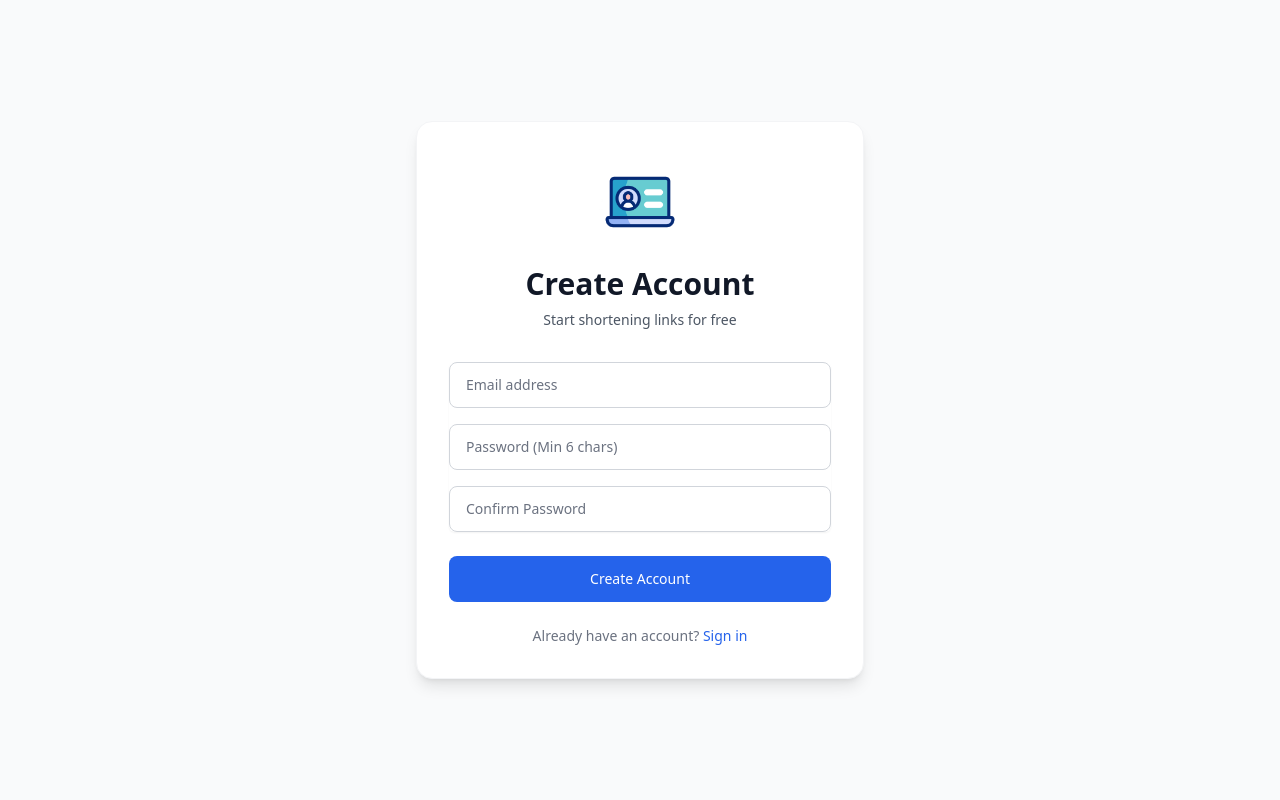
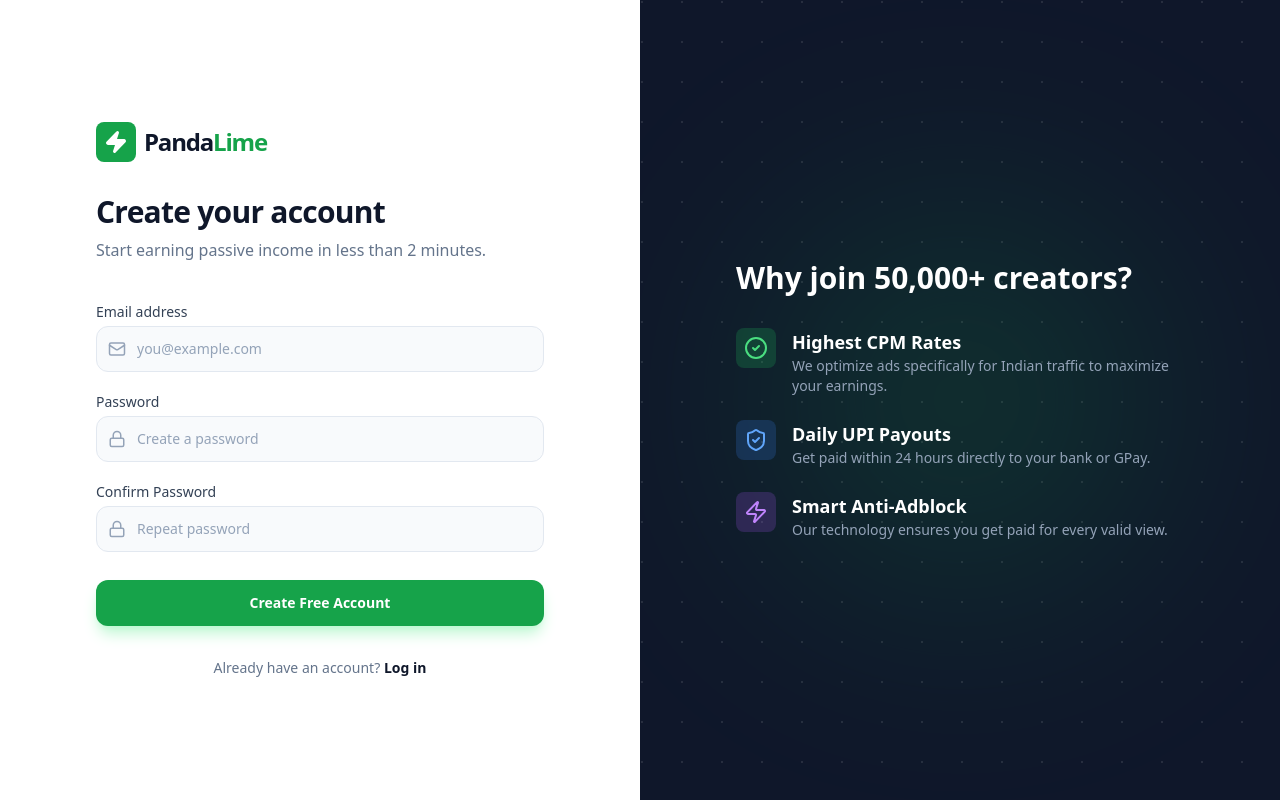
Before and after one commit to instagramredirectip/url-shortener-saas, a React (Vite) app in the folder client/: page /register in a window 1280 px wide. Built offline with nearby package versions, Linux system fonts and the light colour scheme; no server answers.

Commit message:
Login page upgrade

```diff
--- a/client/src/pages/Login.jsx
+++ b/client/src/pages/Login.jsx
@@ -2,9 +2,7 @@ import { useState } from 'react';
 import api from '../services/api';
 import { useNavigate, Link } from 'react-router-dom';
 import toast from 'react-hot-toast';
-import { Loader2 } from 'lucide-react';
-// IMPORT YOUR GIF
-import loginGif from '../assets/login.gif';
+import { Loader2, Mail, Lock, ArrowRight, TrendingUp, ShieldCheck } from 'lucide-react';
 
 const Login = () => {
   const [formData, setFormData] = useState({ email: '', password: '' });
@@ -29,43 +27,64 @@ const Login = () => {
   };
 
   return (
-    <div className="min-h-screen flex items-center justify-center bg-gray-50 py-12 px-4 sm:px-6 lg:px-8">
-      <div className="max-w-md w-full space-y-8 bg-white p-8 rounded-2xl shadow-lg border border-gray-100">
+    <div className="min-h-screen flex bg-white font-sans">
 
-        {/* LOGO SECTION */}
-        <div className="flex flex-col items-center">
-          <img
-            src={loginGif}
-            alt="PandaLime Login"
-            className="h-24 w-auto mb-4"
-          />
-          <h2 className="text-3xl font-extrabold text-gray-900">
-            Welcome Back
+      {/* LEFT SIDE: FORM */}
+      <div className="w-full lg:w-1/2 flex flex-col justify-center px-8 sm:px-12 lg:px-24 py-12">
+        <div className="sm:mx-auto sm:w-full sm:max-w-md">
+          {/* Logo */}
+          <Link to="/" className="flex items-center gap-2 mb-8 group w-fit">
+             <div className="bg-slate-900 text-white p-2 rounded-lg group-hover:bg-green-600 transition-colors">
+                <ShieldCheck size={24} />
+             </div>
+             <span className="text-2xl font-black text-slate-900 tracking-tighter">Panda<span className="text-green-600">Lime</span></span>
+          </Link>
+
+          <h2 className="text-3xl font-extrabold text-slate-900 tracking-tight">
+            Welcome back
           </h2>
-          <p className="mt-2 text-sm text-gray-600">
-            Sign in to manage your links
+          <p className="mt-2 text-slate-500">
+            Enter your details to access your earnings dashboard.
           </p>
         </div>
 
-        <form className="mt-8 space-y-6" onSubmit={handleSubmit}>
-          <div className="rounded-md shadow-sm space-y-4">
+        <div className="mt-10 sm:mx-auto sm:w-full sm:max-w-md">
+          <form className="space-y-6" onSubmit={handleSubmit}>
+
+            {/* Email Input */}
             <div>
+              <label className="block text-sm font-medium text-slate-700 mb-1">Email address</label>
+              <div className="relative">
+                <div className="absolute inset-y-0 left-0 pl-3 flex items-center pointer-events-none text-slate-400">
+                  <Mail size={18} />
+                </div>
                 <input
                   name="email"
                   type="email"
                   required
-                className="appearance-none relative block w-full px-4 py-3 border border-gray-300 placeholder-gray-500 text-gray-900 rounded-lg focus:outline-none focus:ring-primary focus:border-primary focus:z-10 sm:text-sm"
-                placeholder="Email address"
+                  className="block w-full pl-10 pr-3 py-3 border border-slate-200 rounded-xl text-slate-900 placeholder-slate-400 focus:outline-none focus:ring-2 focus:ring-green-500/20 focus:border-green-500 transition-all sm:text-sm bg-slate-50 focus:bg-white"
+                  placeholder="you@example.com"
                   onChange={handleChange}
                 />
               </div>
+            </div>
+
+            {/* Password Input */}
             <div>
+              <div className="flex items-center justify-between mb-1">
+                <label className="block text-sm font-medium text-slate-700">Password</label>
+                <a href="#" className="text-sm font-medium text-green-600 hover:text-green-500">Forgot password?</a>
+              </div>
+              <div className="relative">
+                <div className="absolute inset-y-0 left-0 pl-3 flex items-center pointer-events-none text-slate-400">
+                  <Lock size={18} />
+                </div>
                 <input
                   name="password"
                   type="password"
                   required
-                className="appearance-none relative block w-full px-4 py-3 border border-gray-300 placeholder-gray-500 text-gray-900 rounded-lg focus:outline-none focus:ring-primary focus:border-primary focus:z-10 sm:text-sm"
-                placeholder="Password"
+                  className="block w-full pl-10 pr-3 py-3 border border-slate-200 rounded-xl text-slate-900 placeholder-slate-400 focus:outline-none focus:ring-2 focus:ring-green-500/20 focus:border-green-500 transition-all sm:text-sm bg-slate-50 focus:bg-white"
+                  placeholder="••••••••"
                   onChange={handleChange}
                 />
               </div>
@@ -74,19 +93,58 @@ const Login = () => {
             <button
               type="submit"
               disabled={loading}
-            className="group relative w-full flex justify-center py-3 px-4 border border-transparent text-sm font-medium rounded-lg text-white bg-primary hover:bg-indigo-700 focus:outline-none focus:ring-2 focus:ring-offset-2 focus:ring-primary disabled:opacity-70 transition-colors"
+              className="w-full flex justify-center items-center gap-2 py-3 px-4 border border-transparent rounded-xl shadow-sm text-sm font-bold text-white bg-slate-900 hover:bg-slate-800 focus:outline-none focus:ring-2 focus:ring-offset-2 focus:ring-slate-900 disabled:opacity-70 transition-all transform hover:-translate-y-0.5"
             >
-            {loading ? <Loader2 className="animate-spin" /> : 'Sign in'}
+              {loading ? <Loader2 className="animate-spin" /> : <>Sign in <ArrowRight size={16} /></>}
             </button>
+          </form>
 
-          <div className="text-center text-sm">
-            <span className="text-gray-500">Don't have an account? </span>
-            <Link to="/register" className="font-medium text-primary hover:text-indigo-500">
-              Sign up free
+          <p className="mt-8 text-center text-sm text-slate-500">
+            New to PandaLime?{' '}
+            <Link to="/register" className="font-bold text-green-600 hover:text-green-500 transition-colors">
+              Create free account
             </Link>
+          </p>
         </div>
-        </form>
       </div>
+
+      {/* RIGHT SIDE: VISUALS (Hidden on mobile) */}
+      <div className="hidden lg:flex w-1/2 bg-slate-900 relative overflow-hidden flex-col justify-between p-12 text-white">
+        {/* Abstract Glow */}
+        <div className="absolute top-0 right-0 -mt-20 -mr-20 w-80 h-80 bg-green-500 rounded-full blur-[100px] opacity-20"></div>
+        <div className="absolute bottom-0 left-0 -mb-20 -ml-20 w-80 h-80 bg-blue-500 rounded-full blur-[100px] opacity-20"></div>
+
+        <div className="relative z-10 mt-auto mb-auto">
+          {/* Mockup Card */}
+          <div className="bg-white/10 backdrop-blur-lg border border-white/10 p-6 rounded-2xl max-w-sm mx-auto shadow-2xl transform rotate-3 hover:rotate-0 transition-transform duration-500">
+             <div className="flex items-center gap-3 mb-4 border-b border-white/10 pb-4">
+                <div className="bg-green-500 p-2 rounded-lg">
+                   <TrendingUp size={20} className="text-white" />
+                </div>
+                <div>
+                   <p className="text-xs text-gray-300">Total Earnings</p>
+                   <p className="text-xl font-bold">₹12,450.00</p>
+                </div>
+             </div>
+             <div className="space-y-2">
+                <div className="h-2 bg-white/10 rounded w-3/4"></div>
+                <div className="h-2 bg-white/10 rounded w-1/2"></div>
+             </div>
+          </div>
+
+          <div className="mt-12 text-center max-w-md mx-auto">
+             <h3 className="text-2xl font-bold mb-3">Track every click.</h3>
+             <p className="text-slate-400">
+               Real-time analytics and instant payout processing via UPI and Google Pay.
+             </p>
+          </div>
+        </div>
+
+        <div className="relative z-10 text-center text-xs text-slate-500">
+          © 2024 PandaLime Inc. Secure Login.
+        </div>
+      </div>
+
     </div>
   );
 };
--- a/client/src/pages/Register.jsx
+++ b/client/src/pages/Register.jsx
@@ -2,11 +2,9 @@ import { useState } from 'react';
 import api from '../services/api';
 import { useNavigate, Link } from 'react-router-dom';
 import toast from 'react-hot-toast';
-import { Loader2 } from 'lucide-react';
-import loginGif from '../assets/login.gif';
+import { Loader2, Mail, Lock, CheckCircle2, Zap, ShieldCheck } from 'lucide-react';
 
 const Register = () => {
-  // Added 'confirmPassword' to state
   const [formData, setFormData] = useState({
     email: '',
     password: '',
@@ -20,20 +18,13 @@ const Register = () => {
 
   const handleSubmit = async (e) => {
     e.preventDefault();
-
-    // 1. Client-Side Validation: Check Passwords
     if (formData.password !== formData.confirmPassword) {
       return toast.error("Passwords do not match!");
     }
 
     setLoading(true);
     try {
-      // 2. Prepare data (exclude confirmPassword from API call)
-      const payload = {
-        email: formData.email,
-        password: formData.password
-      };
-
+      const payload = { email: formData.email, password: formData.password };
       const { data } = await api.post('/auth/register', payload);
       localStorage.setItem('token', data.token);
       toast.success('Account created!');
@@ -46,81 +37,142 @@ const Register = () => {
   };
 
   return (
-    <div className="min-h-screen flex items-center justify-center bg-gray-50 py-12 px-4 sm:px-6 lg:px-8">
-      <div className="max-w-md w-full space-y-8 bg-white p-8 rounded-2xl shadow-lg border border-gray-100">
+    <div className="min-h-screen flex bg-white font-sans">
 
-        {/* LOGO SECTION */}
-        <div className="flex flex-col items-center">
-          <img
-            src={loginGif}
-            alt="PandaLime Signup"
-            className="h-24 w-auto mb-4"
-          />
-          <h2 className="text-3xl font-extrabold text-gray-900">
-            Create Account
+      {/* LEFT SIDE: FORM */}
+      <div className="w-full lg:w-1/2 flex flex-col justify-center px-8 sm:px-12 lg:px-24 py-12">
+        <div className="sm:mx-auto sm:w-full sm:max-w-md">
+           <Link to="/" className="flex items-center gap-2 mb-8 group w-fit">
+             <div className="bg-green-600 text-white p-2 rounded-lg group-hover:bg-slate-900 transition-colors">
+                <Zap size={24} fill="currentColor" />
+             </div>
+             <span className="text-2xl font-black text-slate-900 tracking-tighter">Panda<span className="text-green-600">Lime</span></span>
+          </Link>
+
+          <h2 className="text-3xl font-extrabold text-slate-900 tracking-tight">
+            Create your account
           </h2>
-          <p className="mt-2 text-sm text-gray-600">
-            Start shortening links for free
+          <p className="mt-2 text-slate-500">
+            Start earning passive income in less than 2 minutes.
           </p>
         </div>
 
-        <form className="mt-8 space-y-6" onSubmit={handleSubmit}>
-          <div className="rounded-md shadow-sm space-y-4">
+        <div className="mt-10 sm:mx-auto sm:w-full sm:max-w-md">
+          <form className="space-y-5" onSubmit={handleSubmit}>
 
-            {/* EMAIL FIELD */}
             <div>
+              <label className="block text-sm font-medium text-slate-700 mb-1">Email address</label>
+              <div className="relative">
+                <div className="absolute inset-y-0 left-0 pl-3 flex items-center pointer-events-none text-slate-400">
+                  <Mail size={18} />
+                </div>
                 <input
                   name="email"
                   type="email"
                   required
-                className="appearance-none relative block w-full px-4 py-3 border border-gray-300 placeholder-gray-500 text-gray-900 rounded-lg focus:outline-none focus:ring-primary focus:border-primary sm:text-sm"
-                placeholder="Email address"
+                  className="block w-full pl-10 pr-3 py-3 border border-slate-200 rounded-xl text-slate-900 placeholder-slate-400 focus:outline-none focus:ring-2 focus:ring-green-500/20 focus:border-green-500 transition-all sm:text-sm bg-slate-50 focus:bg-white"
+                  placeholder="you@example.com"
                   onChange={handleChange}
                 />
               </div>
+            </div>
 
-            {/* PASSWORD FIELD */}
             <div>
+              <label className="block text-sm font-medium text-slate-700 mb-1">Password</label>
+              <div className="relative">
+                <div className="absolute inset-y-0 left-0 pl-3 flex items-center pointer-events-none text-slate-400">
+                  <Lock size={18} />
+                </div>
                 <input
                   name="password"
                   type="password"
                   required
                   minLength={6}
-                className="appearance-none relative block w-full px-4 py-3 border border-gray-300 placeholder-gray-500 text-gray-900 rounded-lg focus:outline-none focus:ring-primary focus:border-primary sm:text-sm"
-                placeholder="Password (Min 6 chars)"
-                onChange={handleChange}
-              />
-            </div>
-
-            {/* CONFIRM PASSWORD FIELD */}
-            <div>
-              <input
-                name="confirmPassword"
-                type="password"
-                required
-                className="appearance-none relative block w-full px-4 py-3 border border-gray-300 placeholder-gray-500 text-gray-900 rounded-lg focus:outline-none focus:ring-primary focus:border-primary sm:text-sm"
-                placeholder="Confirm Password"
+                  className="block w-full pl-10 pr-3 py-3 border border-slate-200 rounded-xl text-slate-900 placeholder-slate-400 focus:outline-none focus:ring-2 focus:ring-green-500/20 focus:border-green-500 transition-all sm:text-sm bg-slate-50 focus:bg-white"
+                  placeholder="Create a password"
                   onChange={handleChange}
                 />
               </div>
             </div>
 
+            <div>
+              <label className="block text-sm font-medium text-slate-700 mb-1">Confirm Password</label>
+              <div className="relative">
+                <div className="absolute inset-y-0 left-0 pl-3 flex items-center pointer-events-none text-slate-400">
+                  <Lock size={18} />
+                </div>
+                <input
+                  name="confirmPassword"
+                  type="password"
+                  required
+                  className="block w-full pl-10 pr-3 py-3 border border-slate-200 rounded-xl text-slate-900 placeholder-slate-400 focus:outline-none focus:ring-2 focus:ring-green-500/20 focus:border-green-500 transition-all sm:text-sm bg-slate-50 focus:bg-white"
+                  placeholder="Repeat password"
+                  onChange={handleChange}
+                />
+              </div>
+            </div>
+
+            <div className="pt-2">
               <button
                 type="submit"
                 disabled={loading}
-            className="group relative w-full flex justify-center py-3 px-4 border border-transparent text-sm font-medium rounded-lg text-white bg-primary hover:bg-indigo-700 focus:outline-none focus:ring-2 focus:ring-offset-2 focus:ring-primary disabled:opacity-70 transition-colors"
+                className="w-full flex justify-center py-3 px-4 border border-transparent rounded-xl shadow-lg shadow-green-200 text-sm font-bold text-white bg-green-600 hover:bg-green-700 focus:outline-none focus:ring-2 focus:ring-offset-2 focus:ring-green-600 disabled:opacity-70 transition-all transform hover:-translate-y-0.5"
               >
-            {loading ? <Loader2 className="animate-spin" /> : 'Create Account'}
+                {loading ? <Loader2 className="animate-spin" /> : 'Create Free Account'}
               </button>
-
-          <div className="text-center text-sm">
-            <span className="text-gray-500">Already have an account? </span>
-            <Link to="/login" className="font-medium text-primary hover:text-indigo-500">
-              Sign in
-            </Link>
             </div>
           </form>
+
+          <p className="mt-8 text-center text-sm text-slate-500">
+            Already have an account?{' '}
+            <Link to="/login" className="font-bold text-slate-900 hover:text-green-600 transition-colors">
+              Log in
+            </Link>
+          </p>
         </div>
+      </div>
+
+      {/* RIGHT SIDE: FEATURES (Hidden on mobile) */}
+      <div className="hidden lg:flex w-1/2 bg-slate-900 relative overflow-hidden flex-col justify-center p-12 text-white">
+        {/* Background Pattern */}
+        <div className="absolute inset-0 opacity-10" style={{ backgroundImage: 'radial-gradient(circle at 2px 2px, white 1px, transparent 0)', backgroundSize: '40px 40px' }}></div>
+        <div className="absolute top-1/2 left-1/2 -translate-x-1/2 -translate-y-1/2 w-96 h-96 bg-green-600 rounded-full blur-[120px] opacity-20"></div>
+
+        <div className="relative z-10 max-w-md mx-auto">
+          <h3 className="text-3xl font-bold mb-8">Why join 50,000+ creators?</h3>
+
+          <ul className="space-y-6">
+            <li className="flex items-start gap-4">
+              <div className="bg-green-500/20 p-2 rounded-lg text-green-400">
+                <CheckCircle2 size={24} />
+              </div>
+              <div>
+                <h4 className="font-bold text-lg">Highest CPM Rates</h4>
+                <p className="text-slate-400 text-sm">We optimize ads specifically for Indian traffic to maximize your earnings.</p>
+              </div>
+            </li>
+            <li className="flex items-start gap-4">
+               <div className="bg-blue-500/20 p-2 rounded-lg text-blue-400">
+                <ShieldCheck size={24} />
+              </div>
+              <div>
+                <h4 className="font-bold text-lg">Daily UPI Payouts</h4>
+                <p className="text-slate-400 text-sm">Get paid within 24 hours directly to your bank or GPay.</p>
+              </div>
+            </li>
+             <li className="flex items-start gap-4">
+               <div className="bg-purple-500/20 p-2 rounded-lg text-purple-400">
+                <Zap size={24} />
+              </div>
+              <div>
+                <h4 className="font-bold text-lg">Smart Anti-Adblock</h4>
+                <p className="text-slate-400 text-sm">Our technology ensures you get paid for every valid view.</p>
+              </div>
+            </li>
+          </ul>
+        </div>
+      </div>
+
     </div>
   );
 };
```
Lines whose indentation alone changed are shown as unchanged.
